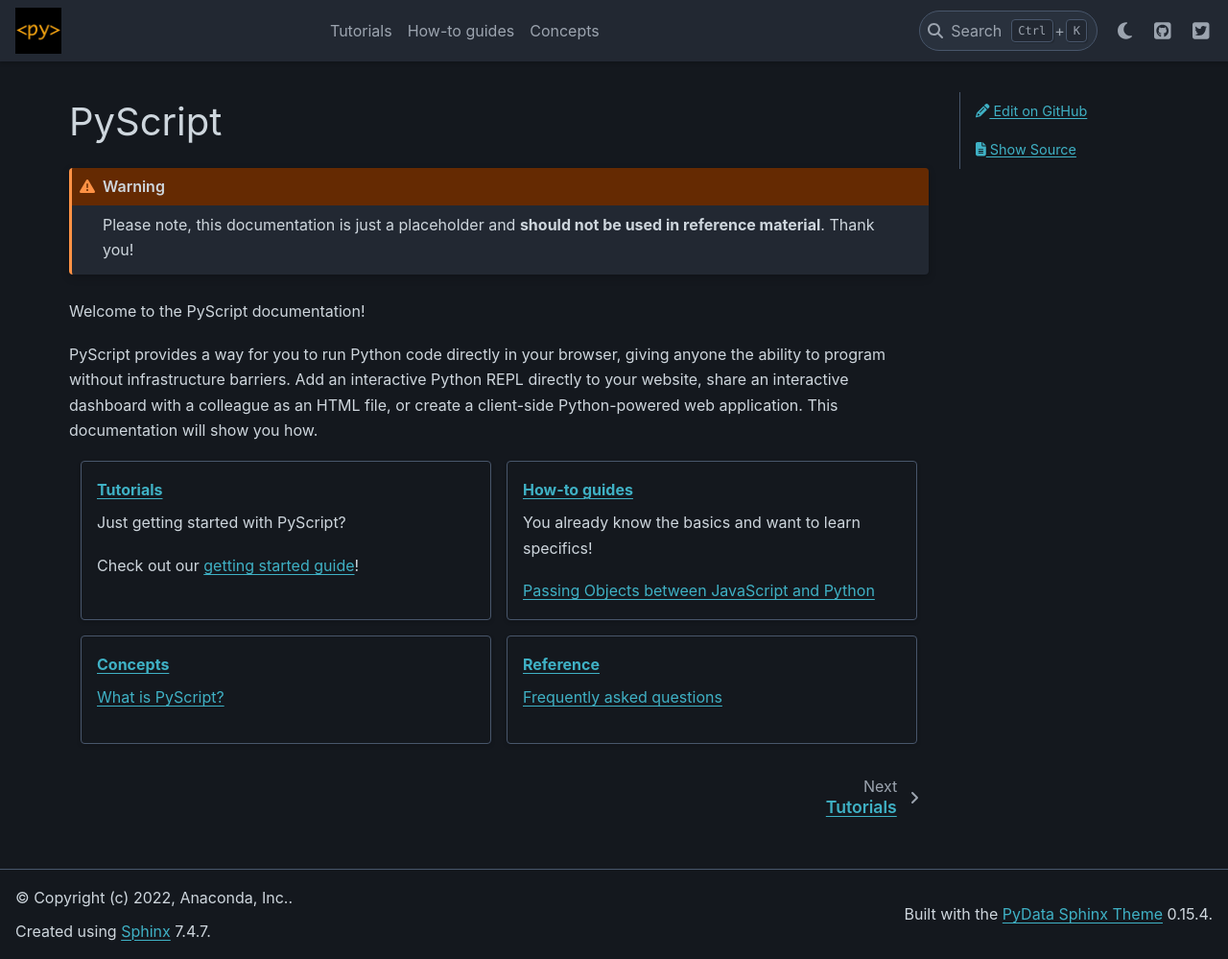
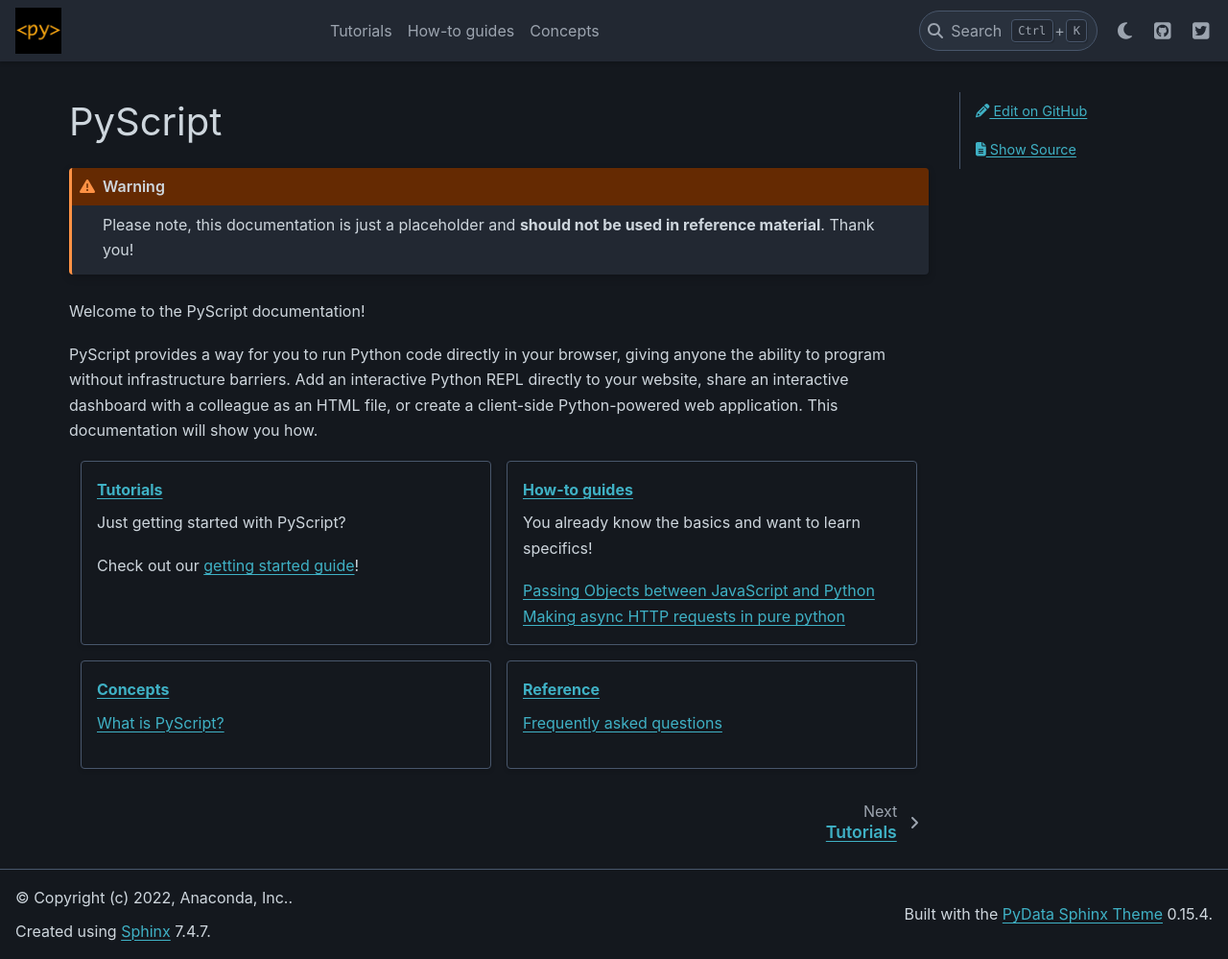
Before and after one commit to pyscript/pyscript, a Sphinx documentation site: the page built from docs/index.md, in a window 1280 px wide and 999 px high. Shown: the whole window at 96% size. Built offline with Sphinx 7.4.7 and the PyData theme 0.15.4, drawn with Linux system fonts in a browser that asks for light colours; pages that are not in the unit, such as notebooks, are missing from menus.

Commit message:
add http-request howto into toctree, index

```diff
--- a/docs/index.md
+++ b/docs/index.md
@@ -27,6 +27,7 @@
 You already know the basics and want to learn specifics!
 
 [Passing Objects between JavaScript and Python](howtos/passing-objects.md)
+[Making async HTTP requests in pure python](howtos/http-requests.md)
 
 :::
 :::{grid-item-card} [Concepts](concepts/index.md)
```
Also changed, not shown: docs/howtos/index.md (+1 -0 lines).
